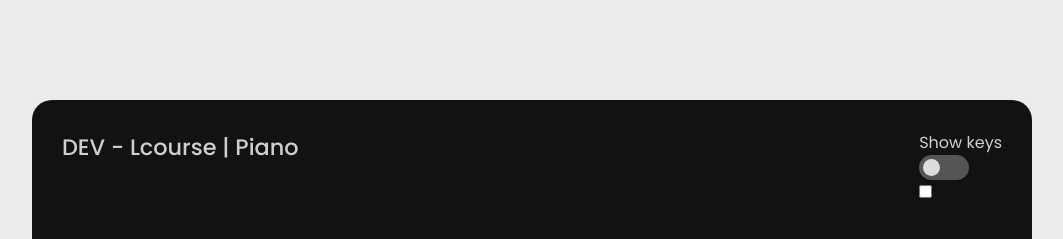
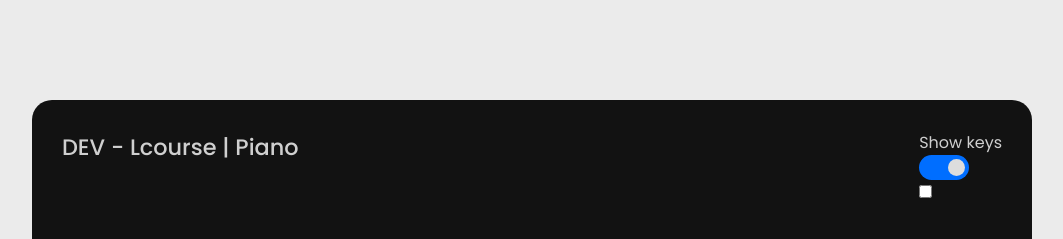
Before and after one commit to Lcourse/piano-main, a plain HTML site: page index.html in a window 1280 px wide. Shown: the top 239 px of the page, without its empty margins (108-1171 px from the left). Drawn offline with Linux system fonts and the light colour scheme.

Commit message:
switcher--active

```diff
--- a/css/style.css
+++ b/css/style.css
@@ -44,6 +44,7 @@ body {
     display: flex;
     border-radius: 50px;
     padding: 4px;
+
 }
 
 .switcher__button {
@@ -52,3 +53,9 @@ body {
     background-color: #ddd;
     border-radius: 25px;
 }
+
+.switcher--active {
+    background-color: #006eff;
+    justify-content: flex-end;
+
+}
--- a/index.html
+++ b/index.html
@@ -15,7 +15,7 @@
 
         <label>
           Show keys
-          <span class="switcher">
+          <span class="switcher switcher--active">
             <span class="switcher__button"></span>
           </span>
           <input type="checkbox" class="checkbox__keys" />
```
